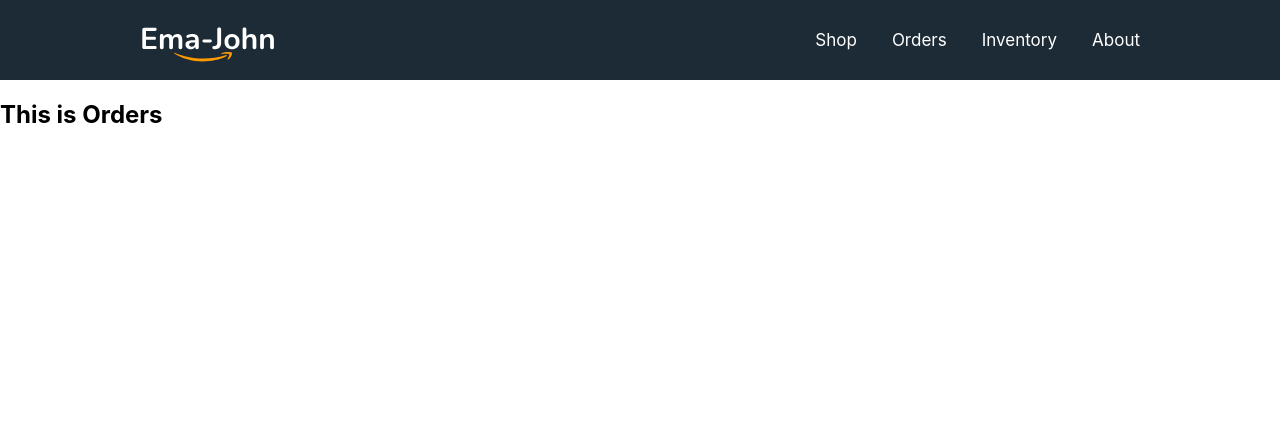
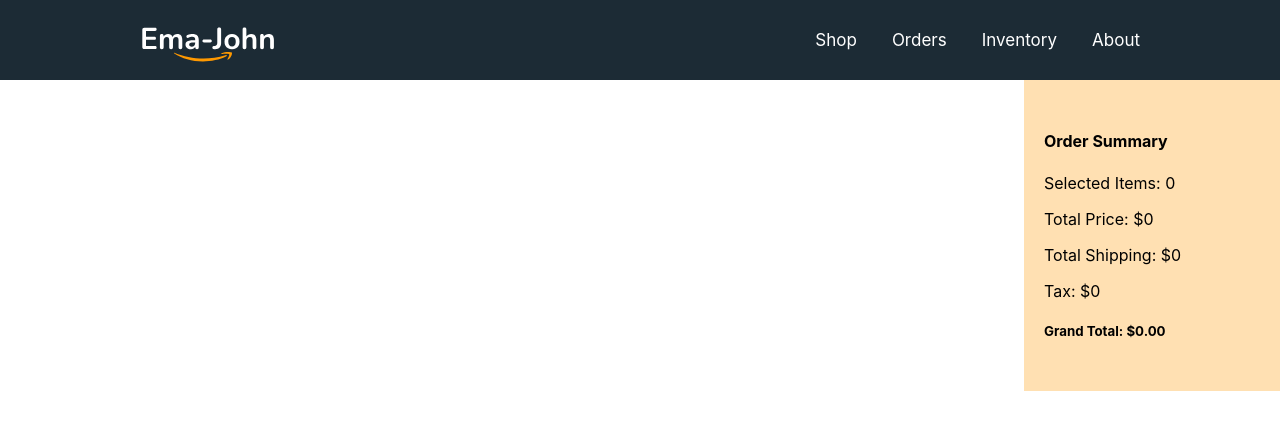
Before and after one commit to SkrChowdhury/reactjs-ecommerce-simple, a React (Create React App) app: page /orders in a window 1280 px wide. Shown: the top 430 px of the page. Built offline with nearby package versions, Linux system fonts and the light colour scheme.

Commit message:
cart added to order page

```diff
--- a/src/App.js
+++ b/src/App.js
@@ -5,6 +5,7 @@ import Shop from './components/Shop/Shop';
 import Orders from './components/Orders/Orders';
 import Inventory from './components/Inventory/Inventory';
 import Main from './layouts/Main';
+import { productsAndCartLoader } from './loaders/productsAndCartLoader';
 
 function App() {
   const router = createBrowserRouter([
@@ -12,9 +13,14 @@ function App() {
       path: '/',
       element: <Main></Main>,
       children: [
-        { path: '/', element: <Shop></Shop> },
+        {
+          path: '/',
+          loader: () => fetch('products.json'),
+          element: <Shop></Shop>,
+        },
         {
           path: '/orders',
+          loader: productsAndCartLoader,
           element: <Orders></Orders>,
         },
         {
--- a/src/components/Orders/Orders.js
+++ b/src/components/Orders/Orders.js
@@ -1,9 +1,16 @@
-import React from 'react';
+import React, { useState } from 'react';
+import { useLoaderData } from 'react-router-dom';
+import Cart from '../Cart/Cart';
 
 const Orders = () => {
+  const { products, initialCart } = useLoaderData(); // { products: products, initialCart: initialCart };
+  const [cart, setCart] = useState(initialCart);
   return (
-    <div>
-      <h2>This is Orders</h2>
+    <div className="shop-container">
+      <div className="products-container"></div>
+      <div className="cart-container">
+        <Cart cart={cart}></Cart>
+      </div>
     </div>
   );
 };
--- a/src/components/Shop/Shop.js
+++ b/src/components/Shop/Shop.js
@@ -3,15 +3,17 @@ import Cart from '../Cart/Cart';
 import Product from '../Product/Product';
 import './Shop.css';
 import { addToDb, getStoredCart } from '../../utilities/fakedb';
+import { useLoaderData } from 'react-router-dom';
 
 const Shop = () => {
-  const [products, setProducts] = useState([]);
+  const products = useLoaderData();
+  // const [products, setProducts] = useState([]);
   const [cart, setCart] = useState([]);
-  useEffect(() => {
-    fetch('products.json')
-      .then((res) => res.json())
-      .then((data) => setProducts(data));
-  }, []);
+  // useEffect(() => {
+  //   fetch('products.json')
+  //     .then((res) => res.json())
+  //     .then((data) => setProducts(data));
+  // }, []);
 
   useEffect(() => {
     const storedCart = getStoredCart();
--- /dev/null
+++ b/src/loaders/productsAndCartLoader.js
@@ -0,0 +1,21 @@
+import { getStoredCart } from '../utilities/fakedb';
+
+export const productsAndCartLoader = async () => {
+  //get products
+  const productsData = await fetch('products.json');
+  const products = await productsData.json();
+
+  //get cart
+  const savedCart = getStoredCart();
+  const initialCart = [];
+  for (const id in savedCart) {
+    const addedProduct = products.find((product) => product.id === id);
+    if (addedProduct) {
+      const quantity = savedCart[id];
+      addedProduct.quantity = quantity;
+      initialCart.push(addedProduct);
+    }
+  }
+
+  return { products: products, initialCart: initialCart };
+};
```
